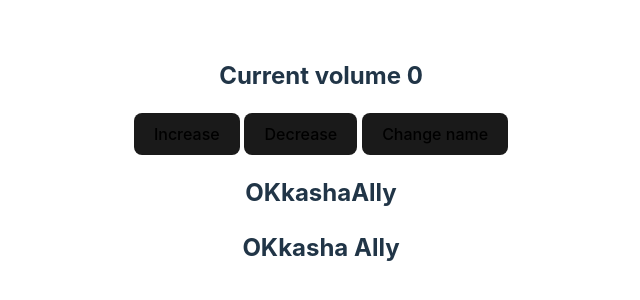
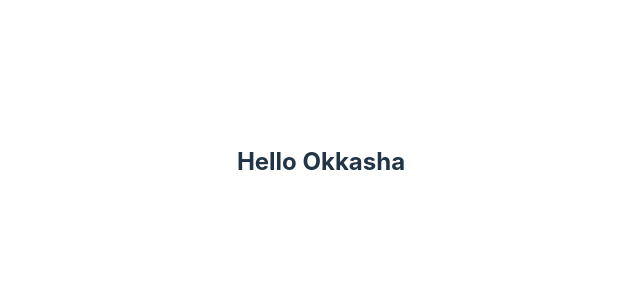
Before and after one commit to OkkashaAlly/svelte, a Svelte app: page / in a window 1280 px wide. Shown: the part 238-538 px from the top of the page, without its empty margins (319-959 px from the left). Built offline with nearby package versions, Linux system fonts and the light colour scheme.

Commit message:
17 - Components

```diff
--- a/src/App.svelte
+++ b/src/App.svelte
@@ -1,42 +1,9 @@
 <script>
-  let firstName = "OKkasha";
-  let lastName = "Ally";
-
-  $: fullName = `${firstName} ${lastName}`;
-
-  // $: console.log(`FullName is ${firstName} ${lastName}`)
-  // $: {
-  //   const greet = `FullName is ${firstName} ${lastName}`;
-  //   console.log(greet);
-  // }
-
-  let volume = 0;
-
-  $: if (volume < 0) {
-    volume = 0;
-    alert("Cant go lower 0");
-  } else if (volume > 20) {
-    volume = 20;
-    alert("cant go higher than 20");
-  }
+  import Greet from "./components/Greet.svelte";
 </script>
 
 <main>
-  <h2>Current volume {volume}</h2>
-  <button on:click={() => (volume += 2)}>Increase</button>
-  <button on:click={() => (volume -= 2)}>Decrease</button>
-
-  <button
-    on:click={() => {
-      firstName = "Okshanaby";
-    }}>Change name</button
-  >
-  <h2>
-    {firstName}{lastName}
-  </h2>
-  <h2>
-    {fullName}
-  </h2>
+  <Greet />
 </main>
 
 <style>
--- /dev/null
+++ b/src/components/Greet.svelte
@@ -0,0 +1 @@
+<h2>Hello Okkasha</h2>
```
